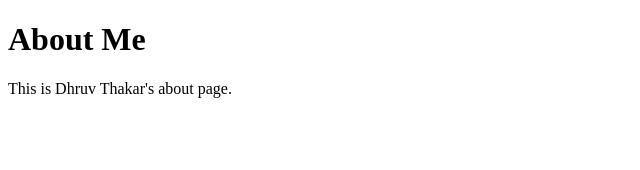
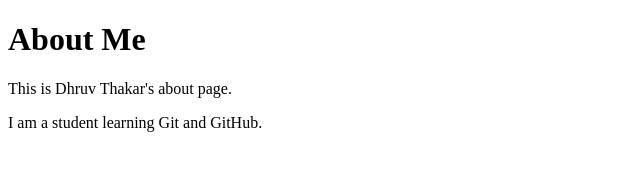
Before and after one commit to dnthakar/CSP451-CheckPoint1-DhruvThakar, a plain HTML site: page about.html in a window 1280 px wide. Shown: the whole page, without its empty margins (0-640 px from the left). Drawn offline with Linux system fonts and the light colour scheme.

Commit message:
docs: update about page content

```diff
--- a/about.html
+++ b/about.html
@@ -8,3 +8,4 @@
   <p>This is Dhruv Thakar's about page.</p>
 </body>
 </html>
+<p>I am a student learning Git and GitHub.</p>
```
